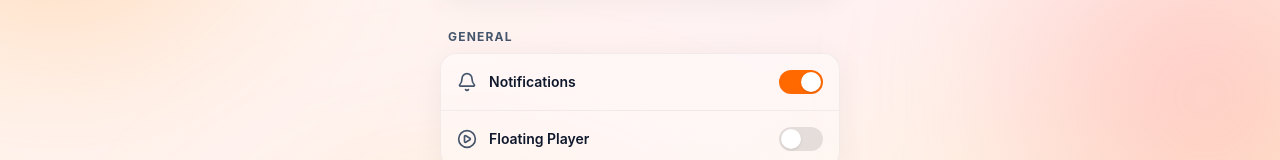
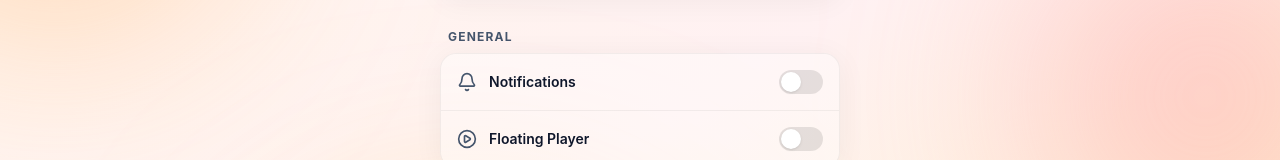
Before and after one commit to priyankraychura/pushtimarg_capacitor, a React (Vite) app: page /settings in a window 1280 px wide. Shown: the part 262-422 px from the top of the page. Built offline with nearby package versions, Linux system fonts and the light colour scheme; no server answers.

Commit message:
default notification off

```diff
--- a/src/pages/SettingsScreen.tsx
+++ b/src/pages/SettingsScreen.tsx
@@ -9,7 +9,7 @@ import { ToggleSwitch } from '../components/ToggleSwitch';
 
 export const SettingsScreen: React.FC = () => {
   const { isDarkMode, setIsDarkMode, fontSize, setFontSize, textColor, subTextColor } = useTheme();
-  const [notificationsEnabled, setNotificationsEnabled] = useState<boolean>(true);
+  const [notificationsEnabled, setNotificationsEnabled] = useState<boolean>(false);
   const [floatingPlayerEnabled, setFloatingPlayerEnabled] = useState<boolean>(false);
 
   const handleShareApp = () => {
```
